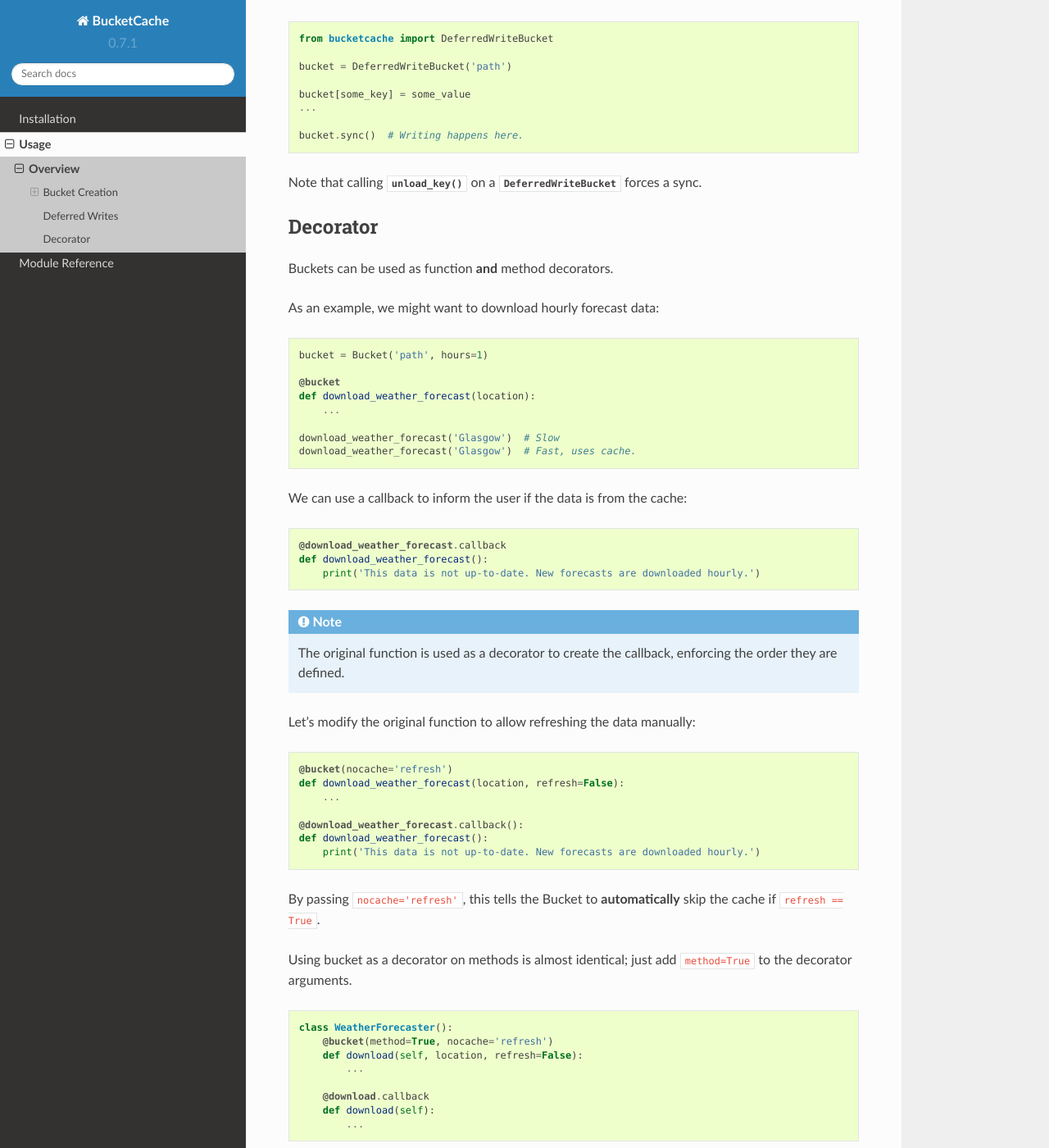
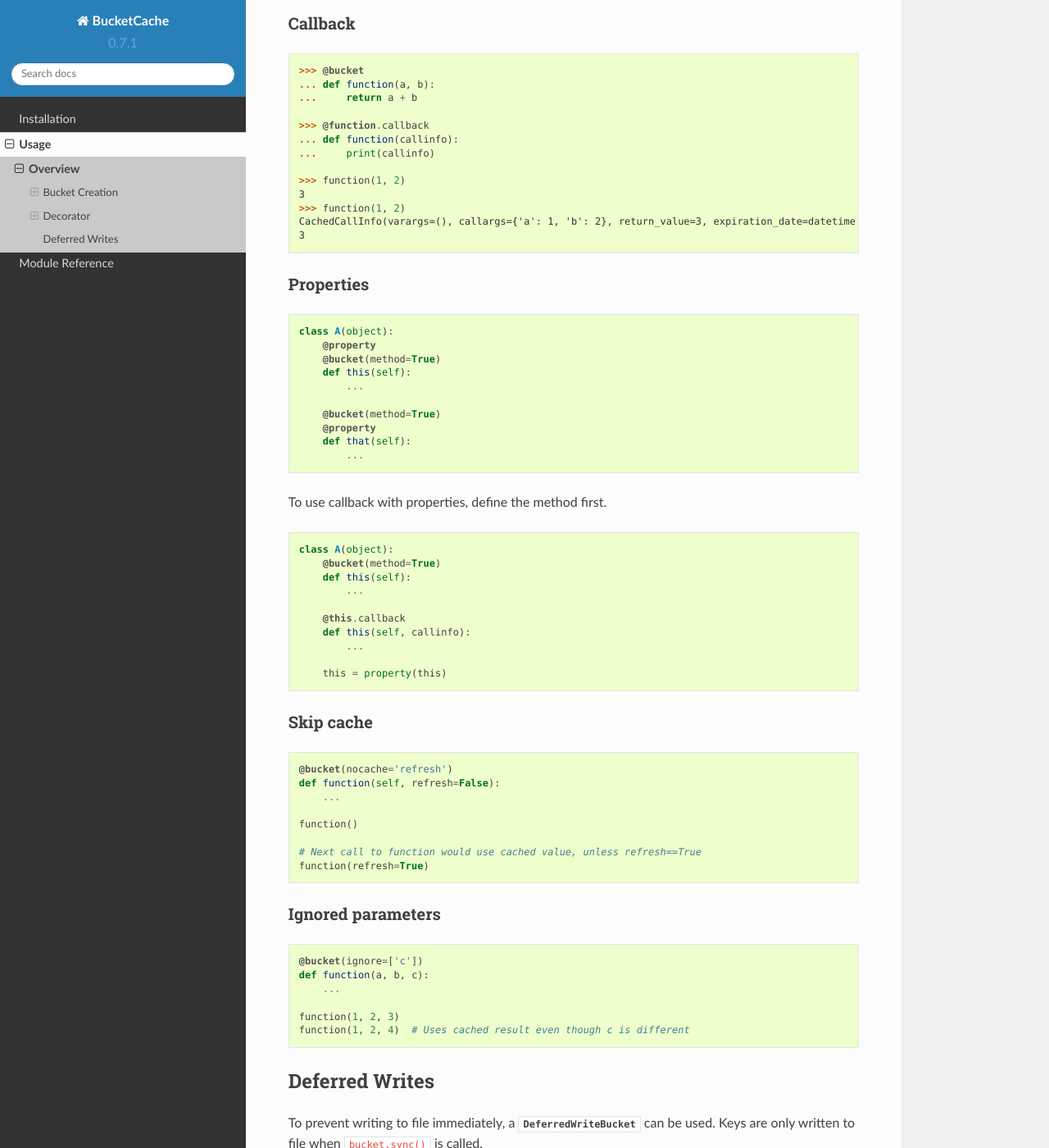
Before and after one commit to RazerM/bucketcache, a Sphinx documentation site: the page built from doc/usage/overview.rst, in a window 1280 px wide and 1400 px high, scrolled down 2470 px. Shown: the whole window at 82% size. Built offline with Sphinx 7.4.7 and the Read the Docs theme 2.0.0, drawn with Linux system fonts in a browser that asks for light colours; some of the changed text lies outside the part shown.

Commit message:
Update documentation

```diff
--- a/doc/modules/exceptions.rst
+++ b/doc/modules/exceptions.rst
@@ -2,6 +2,8 @@
 bucketcache.exceptions
 **********************
 
+These exceptions do not bubble up from user-facing methods. They are raised by private methods only.
+
 .. automodule:: bucketcache.exceptions
    :members:
    :show-inheritance:
--- a/doc/usage/overview.rst
+++ b/doc/usage/overview.rst
@@ -25,7 +25,7 @@ Before everything is explained in detail, here's a quick look at the functionali
             print('Method called.')
 
         @expensive_method.callback
-        def expensive_method():
+        def expensive_method(self, callinfo):
             print('Cache used.')
 
     some_service = SomeService()
@@ -97,6 +97,106 @@ For example, protocol version 4 could be used if on Python 3.4+
 
 Typically, all of the parameters that can be used by the relevant `dump` or `load` methods can be specified in a config object.
 
+Decorator
+---------
+
+Functions and methods
+^^^^^^^^^^^^^^^^^^^^^
+
+.. code-block:: python
+
+    @bucket
+    def function(a, b):
+        ...
+
+    class A(object):
+        @bucket(method=True)
+        def method(self, a, b):
+            ...
+
+    result = function(1, 2)
+    result = function(1, 2)  # Cached result
+
+    a = A()
+    result = a.method(3, 4)
+    result = a.method(3, 4)  # Cached result
+
+Callback
+^^^^^^^^
+
+.. code-block:: python
+
+    >>> @bucket
+    ... def function(a, b):
+    ...     return a + b
+
+    >>> @function.callback
+    ... def function(callinfo):
+    ...     print(callinfo)
+
+    >>> function(1, 2)
+    3
+    >>> function(1, 2)
+    CachedCallInfo(varargs=(), callargs={'a': 1, 'b': 2}, return_value=3, expiration_date=datetime.datetime(2015, 1, 1, 9, 0, 0))
+    3
+
+Properties
+^^^^^^^^^^
+
+.. code-block:: python
+
+    class A(object):
+        @property
+        @bucket(method=True)
+        def this(self):
+            ...
+
+        @bucket(method=True)
+        @property
+        def that(self):
+            ...
+
+To use callback with properties, define the method first.
+
+.. code-block:: python
+
+    class A(object):
+        @bucket(method=True)
+        def this(self):
+            ...
+
+        @this.callback
+        def this(self, callinfo):
+            ...
+
+        this = property(this)
+
+Skip cache
+^^^^^^^^^^
+
+.. code-block:: python
+
+    @bucket(nocache='refresh')
+    def function(self, refresh=False):
+        ...
+
+    function()
+
+    # Next call to function would use cached value, unless refresh==True
+    function(refresh=True)
+
+Ignored parameters
+^^^^^^^^^^^^^^^^^^
+
+.. code-block:: python
+
+    @bucket(ignore=['c'])
+    def function(a, b, c):
+        ...
+
+    function(1, 2, 3)
+    function(1, 2, 4)  # Uses cached result even though c is different
+
 Deferred Writes
 ---------------
 
@@ -128,62 +228,3 @@ It's also possible to create a :py:class:`~bucketcache.DeferredWriteBucket` manu
     bucket.sync()  # Writing happens here.
 
 Note that calling :py:meth:`~bucketcache.DeferredWriteBucket.unload_key` on a :py:class:`~bucketcache.DeferredWriteBucket` forces a sync.
-
-Decorator
----------
-
-Buckets can be used as function **and** method decorators.
-
-As an example, we might want to download hourly forecast data:
-
-.. code-block:: python
-
-    bucket = Bucket('path', hours=1)
-
-    @bucket
-    def download_weather_forecast(location):
-        ...
-
-    download_weather_forecast('Glasgow')  # Slow
-    download_weather_forecast('Glasgow')  # Fast, uses cache.
-
-We can use a callback to inform the user if the data is from the cache:
-
-.. code-block:: python
-
-    @download_weather_forecast.callback
-    def download_weather_forecast():
-        print('This data is not up-to-date. New forecasts are downloaded hourly.')
-
-.. note::
-
-    The original function is used as a decorator to create the callback, enforcing the order they are defined.
-
-Let's modify the original function to allow refreshing the data manually:
-
-.. code-block:: python
-
-    @bucket(nocache='refresh')
-    def download_weather_forecast(location, refresh=False):
-        ...
-
-    @download_weather_forecast.callback():
-    def download_weather_forecast():
-        print('This data is not up-to-date. New forecasts are downloaded hourly.')
-
-By passing ``nocache='refresh'``, this tells the Bucket to **automatically** skip the cache if ``refresh == True``.
-
-Using bucket as a decorator on methods is almost identical; just add ``method=True`` to the decorator arguments.
-
-.. code-block:: python
-
-    class WeatherForecaster():
-        @bucket(method=True, nocache='refresh')
-        def download(self, location, refresh=False):
-            ...
-
-        @download.callback
-        def download(self):
-            ...
-
-.. note:: The attribute dictionary (``instance.__dict__``) is used to create the keys for methods.
```
Also changed, not shown: 1 other file.
